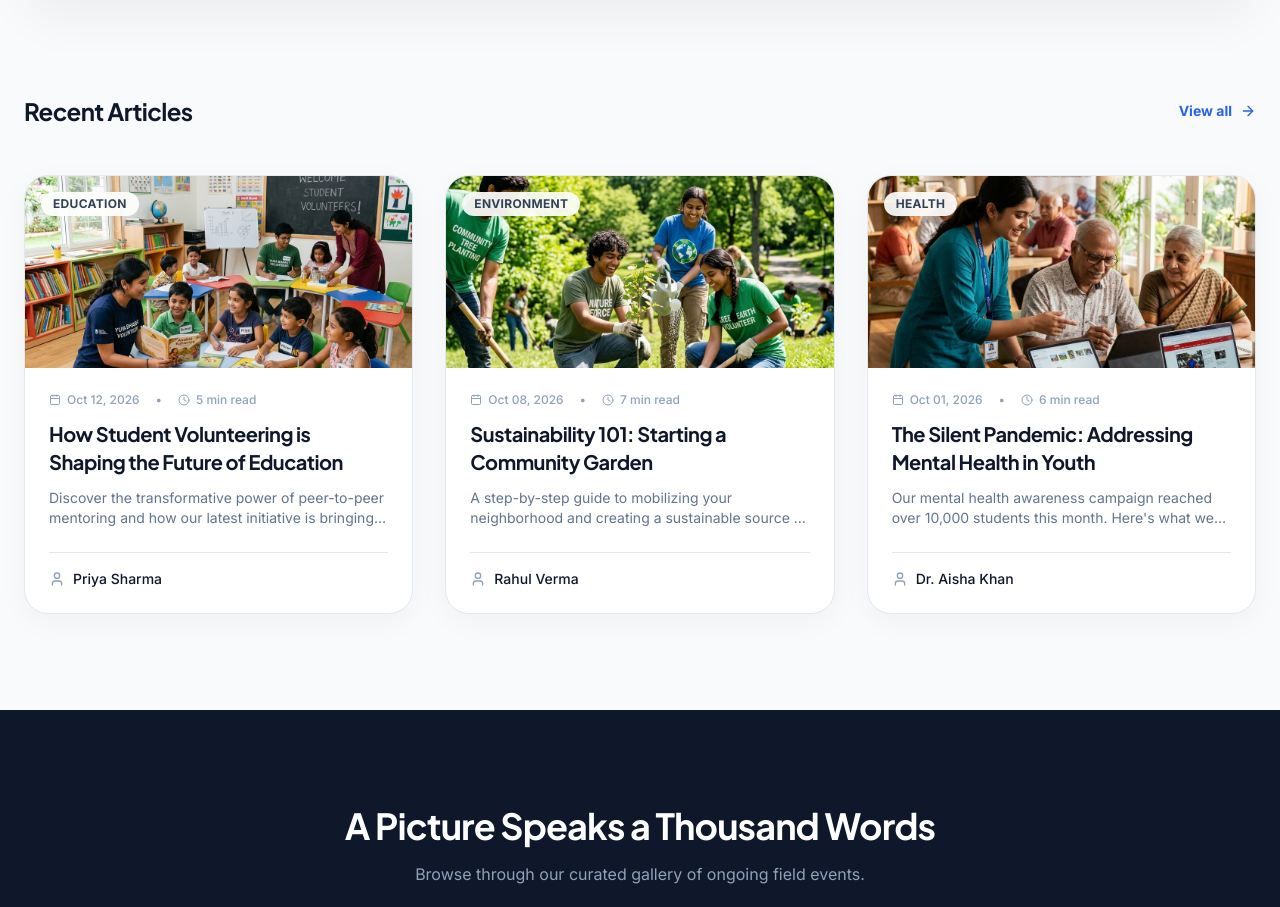
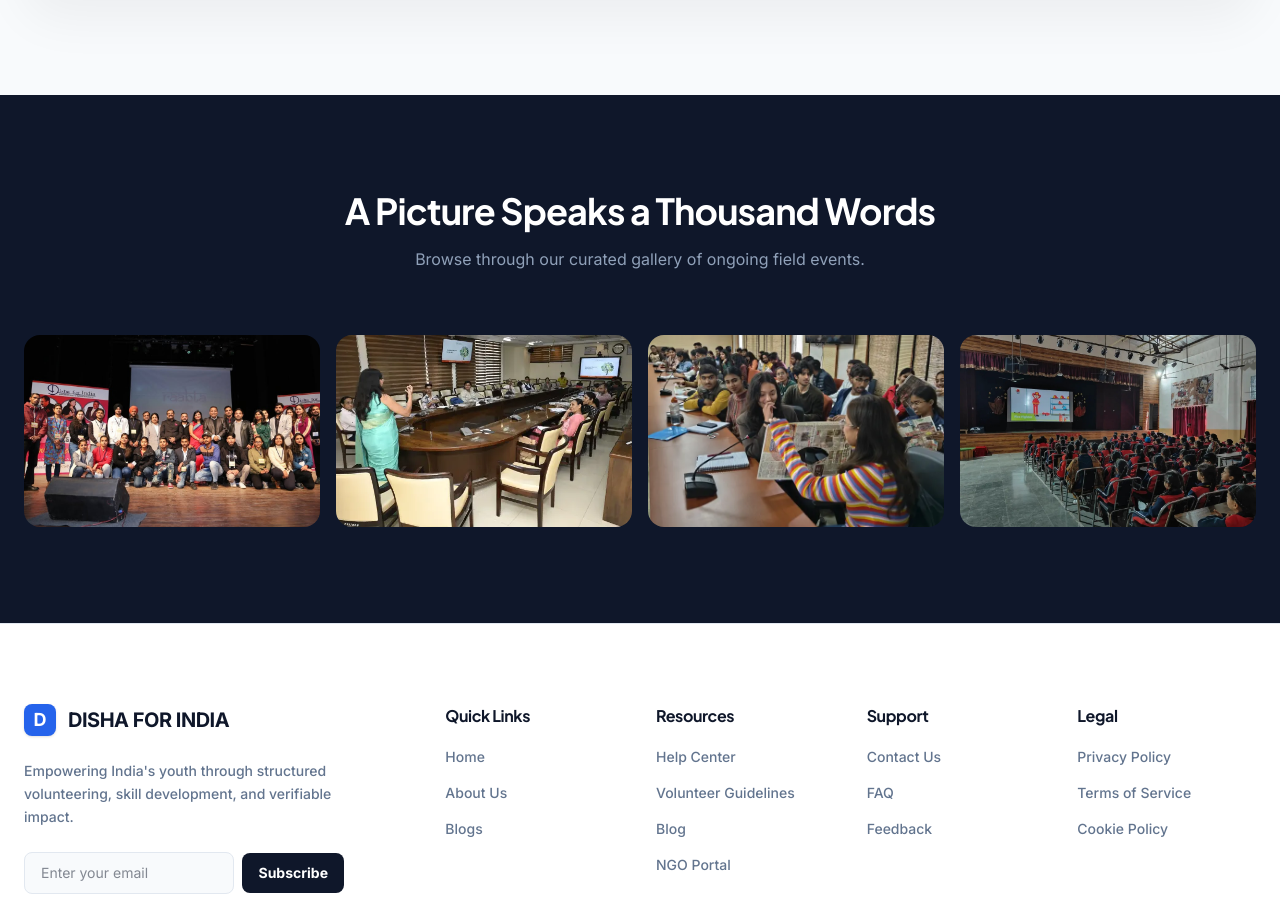
Before and after one commit to karanak1513-debug/disha, a React (Vite) app: page /blogs in a window 1280 px wide. Shown: the part 1017-1924 px from the top of the page. Built offline with nearby package versions, Linux system fonts and the light colour scheme; no server answers.

Commit message:
remove Recent Articles section from Blogs page

```diff
--- a/src/pages/public/Blogs.jsx
+++ b/src/pages/public/Blogs.jsx
@@ -4,35 +4,7 @@ import Footer from '../../components/public/Footer';
 import { motion } from 'framer-motion';
 import { ArrowRight, Calendar, User, Clock } from 'lucide-react';
 
-const blogPosts = [
-  {
-    title: "How Student Volunteering is Shaping the Future of Education",
-    excerpt: "Discover the transformative power of peer-to-peer mentoring and how our latest initiative is bringing quality education to remote villages.",
-    category: "Education",
-    author: "Priya Sharma",
-    date: "Oct 12, 2026",
-    readTime: "5 min read",
-    image: "/volunteers_teaching_1783425889312.png"
-  },
-  {
-    title: "Sustainability 101: Starting a Community Garden",
-    excerpt: "A step-by-step guide to mobilizing your neighborhood and creating a sustainable source of fresh produce.",
-    category: "Environment",
-    author: "Rahul Verma",
-    date: "Oct 08, 2026",
-    readTime: "7 min read",
-    image: "/volunteers_planting_1783425900568.png"
-  },
-  {
-    title: "The Silent Pandemic: Addressing Mental Health in Youth",
-    excerpt: "Our mental health awareness campaign reached over 10,000 students this month. Here's what we learned.",
-    category: "Health",
-    author: "Dr. Aisha Khan",
-    date: "Oct 01, 2026",
-    readTime: "6 min read",
-    image: "/volunteers_tech_1783425911491.png"
-  }
-];
+
 
 export default function Blogs() {
   return (
@@ -125,58 +97,6 @@ export default function Blogs() {
         </div>
       </section>
 
-      {/* Recent Posts Grid */}
-      <section className="pb-24">
-        <div className="max-w-7xl mx-auto px-6">
-          <div className="flex items-center justify-between mb-12">
-            <h3 className="text-2xl font-bold font-display">Recent Articles</h3>
-            <button className="text-sm font-bold text-[#2563EB] hover:text-[#1D4ED8] transition-colors flex items-center gap-2">
-              View all <ArrowRight className="w-4 h-4" />
-            </button>
-          </div>
-
-          <div className="grid md:grid-cols-2 lg:grid-cols-3 gap-8">
-            {blogPosts.map((post, i) => (
-              <motion.article
-                key={i}
-                initial={{ opacity: 0, y: 20 }}
-                whileInView={{ opacity: 1, y: 0 }}
-                viewport={{ once: true }}
-                transition={{ delay: i * 0.1 }}
-                className="bg-white rounded-[24px] overflow-hidden shadow-[0_8px_30px_rgb(0,0,0,0.04)] border border-[#E2E8F0] group cursor-pointer hover:shadow-xl transition-all"
-              >
-                <div className="h-48 overflow-hidden relative">
-                  <img
-                    src={post.image}
-                    alt={post.title}
-                    className="w-full h-full object-cover transition-transform duration-700 group-hover:scale-105"
-                  />
-                  <div className="absolute top-4 left-4 px-3 py-1 bg-white/90 backdrop-blur-md rounded-full text-xs font-bold text-slate-700 uppercase tracking-wide">
-                    {post.category}
-                  </div>
-                </div>
-                <div className="p-6">
-                  <div className="flex items-center gap-4 text-xs text-slate-400 font-medium mb-3">
-                    <span className="flex items-center gap-1.5"><Calendar className="w-3 h-3" /> {post.date}</span>
-                    <span>•</span>
-                    <span className="flex items-center gap-1.5"><Clock className="w-3 h-3" /> {post.readTime}</span>
-                  </div>
-                  <h4 className="text-xl font-bold font-display mb-3 group-hover:text-[#2563EB] transition-colors line-clamp-2">
-                    {post.title}
-                  </h4>
-                  <p className="text-slate-500 text-sm mb-6 line-clamp-2">
-                    {post.excerpt}
-                  </p>
-                  <div className="flex items-center gap-2 text-sm font-medium text-slate-900 border-t border-[#E2E8F0] pt-4">
-                    <User className="w-4 h-4 text-slate-400" />
-                    {post.author}
-                  </div>
-                </div>
-              </motion.article>
-            ))}
-          </div>
-        </div>
-      </section>
 
       {/* Visual Impact Gallery */}
       <section className="py-24 bg-[#0F172A] relative overflow-hidden">
```
